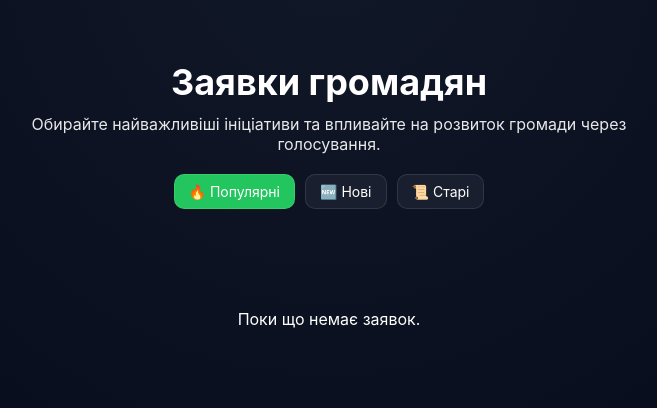
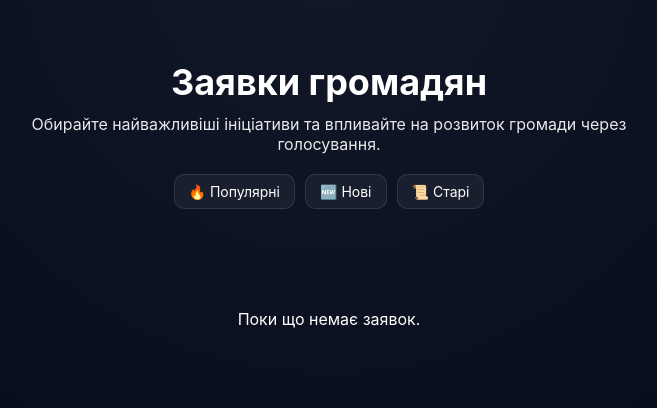
Before and after one commit to Sofier2/finoboard, a Django app: page /requests/ in a window 1280 px wide. Shown: the part 57-465 px from the top of the page, without its empty margins (311-968 px from the left). Run offline with Django 5.2, Linux system fonts and the light colour scheme; data that the repository does not hold is empty.

Commit message:
Оновлено UI: заявки, фільтр, логотип, бюджет

```diff
--- a/requests_app/templates/list_requests.html
+++ b/requests_app/templates/list_requests.html
@@ -45,7 +45,6 @@
 }
 
 .filter-btn.active {
-    background: #22c55e;
     color: white;
 }
 
```
